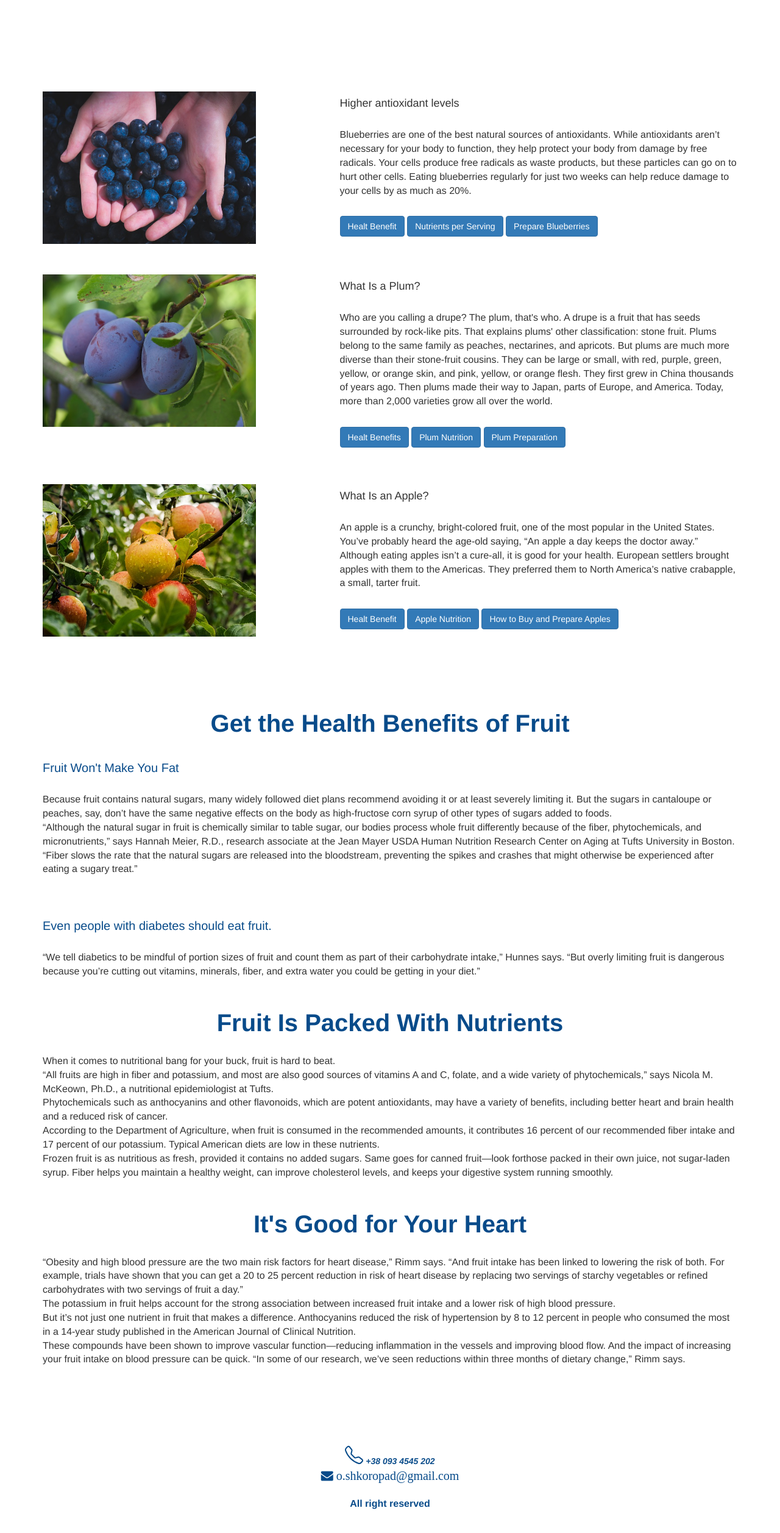
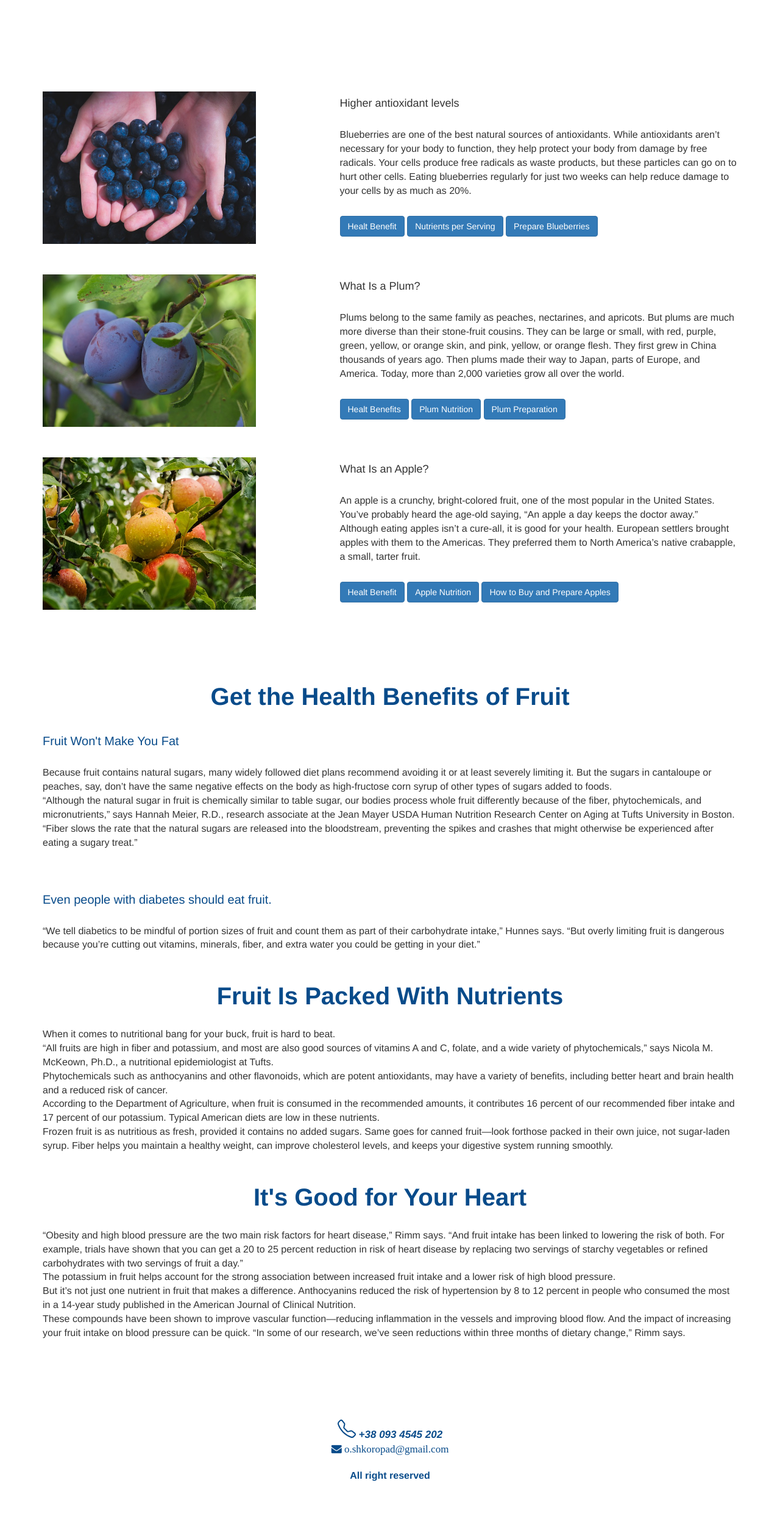
Before and after one commit to O-Shkoropad/Fruits, a plain HTML site: page index.html in a window 1280 px wide. Shown: the part 895-3409 px from the top of the page at 61% size. After the commit the page ends 3367 px from the top, so only its background shows below. Drawn offline with nearby package versions, Linux system fonts and the light colour scheme.

Commit message:
add change

```diff
--- a/beginner-gulp/src/sass/style.sass
+++ b/beginner-gulp/src/sass/style.sass
@@ -19,10 +19,7 @@ body
 
 .section--l
   padding-top: 70px
-  padding-bottom: 50px
-
-#about
-   padding-top: 50px
+  padding-bottom: 30px
 
 
 h1
@@ -33,6 +30,7 @@ h1
 
 h1:hover
   color: #D8D8D8
+
 h2
   text-align: center
   color: white
@@ -42,7 +40,6 @@ h2
 
 h2:hover
   color: #D8D8D8
-
 
 h3
   text-align: center
@@ -54,12 +51,13 @@ h3
 h3:hover
   color: #D8D8D8
 
-
+p
+  font-size: 16px
+  padding-top: 20px
 
 
 .topnav
   overflow: hidden
-  //background-color: #333
   position: relative
 
 
@@ -74,45 +72,28 @@ h3:hover
   text-decoration: none
   font-size: 25px
 
-
 .topnav a.icon
   float: right
   font-size: 45px
-
-
 
 .topnav a:hover
   background-color: #ddd
   color: black
 
-
-//.active
-  background-color: #4CAF50
-  color: white
-
+#about
+  padding-top: 50px
 
 #benefit h2
   font-size: 40px
   color: #084B8A
+
 #benefit h4
   font-size: 20px
   color: #084B8A
   padding-top: 30px
-p
-  font-size: 16px
-  padding-top: 20px
-
-
 
 #contact
   text-align: center
   color: #084B8A
+  font-size: 17px
   font-weight: bold
-
-
-
-.bi bi-telephone
-  padding-right: 50px
-.go
-  font-size: 20px
-  text-align: center
--- a/index.html
+++ b/index.html
@@ -116,7 +116,6 @@
                     <div class="collapse multi-collapse" id="multiCollapseExample3">
                         <div class="card card-body">
                             <h4>How to Prepare Blueberries</h4>
-
                             <p>Blueberries are native to temperate parts of North America.
                                 They are traditionally in season from April to September in the US,
                                 but are sold year-round as imports from South America.
@@ -128,7 +127,6 @@
                                 and they can be added in fresh or frozen form to most recipes with similar results.
                                 Here are some suggestions for how to add blueberries to your daily diet:
                             </p>
-
                             <h4>Here are some suggestions for how to add blueberries to your daily diet:</h4>
                             <ul>
                                 <li>Eat blueberries raw as a snack.</li>
@@ -146,27 +144,19 @@
                 </div>
             </div>
         </div>
-
-
-
         <div class="row">
             <div id="about">
-
                 <div class="col-6 col-md-5">
                     <img src="image/plumss.jpg" width="350" height="250" alt=" ">
                 </div>
                 <div class="col-6 col-md-7">
                     <h4>What Is a Plum?</h4>
-                    <p>Who are you calling a drupe? The plum, that's who. A drupe is a fruit that has seeds surrounded
-                        by rock-like pits. That explains plums' other classification: stone fruit.
-
+                    <p>
                         Plums belong to the same family as peaches, nectarines, and apricots. But plums are much more
                         diverse than their stone-fruit cousins. They can be large or small, with red, purple, green,
                         yellow, or orange skin, and pink, yellow, or orange flesh.
-
                         They first grew in China thousands of years ago. Then plums made their way to Japan, parts of
                         Europe, and America. Today, more than 2,000 varieties grow all over the world.
-
                     </p>
                     <p>
                         <a class="btn btn-primary" data-toggle="collapse" href="#multiCollapseExample4"
@@ -242,7 +232,6 @@
                 </div>
             </div>
         </div>
-
         <div class="row">
             <div id="about">
                 <div class="col-6 col-md-5">
@@ -255,7 +244,6 @@
                                         the doctor away.” Although eating apples isn’t a cure-all, it is good for your health.
                                         European settlers brought apples with them to the Americas.
                                         They preferred them to North America’s native crabapple, a small, tarter fruit.</p>
-
                                     <p>
                                         <a class="btn btn-primary" data-toggle="collapse" href="#multiCollapseExample7"
                                            role="button" aria-expanded="false" aria-controls="multiCollapseExample7">Healt Benefit</a>
```
Also changed, not shown: beginner-gulp/src/css/style.css. Lines whose indentation alone changed are shown as unchanged.
